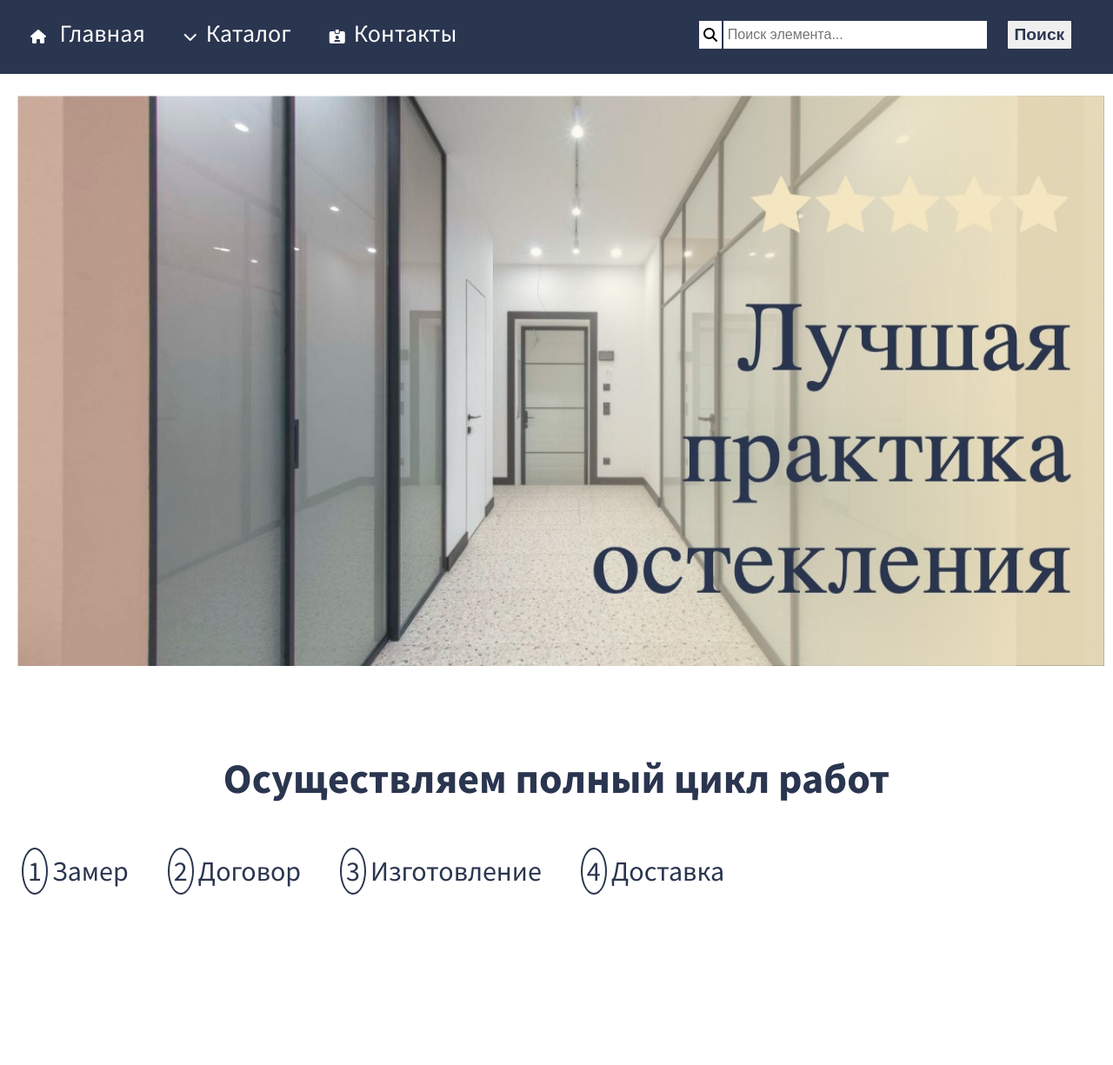
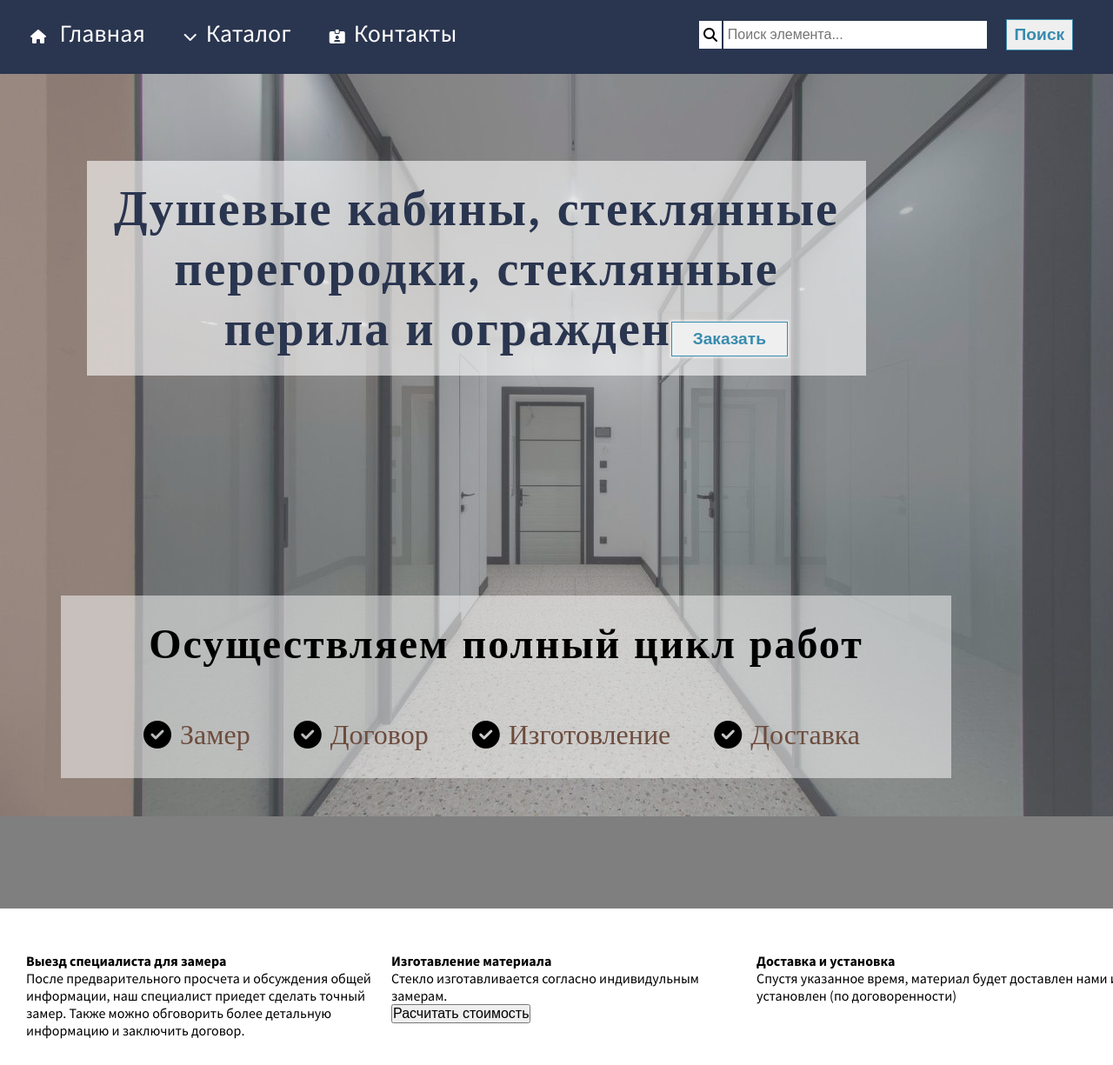
Before and after one commit to SvitLanaPavl/Website, a plain HTML site: page index.html in a window 1280 px wide. Shown: the part 115-1340 px from the top of the page at 87% size. Before the commit the page ends 1169 px from the top, so only its background shows below. Drawn offline with nearby package versions, Linux system fonts and the light colour scheme; a web font is replaced by a local one.

Commit message:
raw version of content section done

```diff
--- a/index.html
+++ b/index.html
@@ -15,7 +15,11 @@
 <link rel="preconnect" href="https://fonts.gstatic.com" crossorigin>
 <link rel="preconnect" href="https://fonts.googleapis.com">
 <link rel="preconnect" href="https://fonts.gstatic.com" crossorigin>
-<link href="https://fonts.googleapis.com/css2?family=GFS+Didot&family=Source+Sans+Pro:wght@300;400;600;700&family=Source+Serif+Pro:wght@300;400;700&display=swap" rel="stylesheet">
+<link rel="preconnect" href="https://fonts.googleapis.com">
+<link rel="preconnect" href="https://fonts.gstatic.com" crossorigin>
+<link rel="preconnect" href="https://fonts.googleapis.com">
+<link rel="preconnect" href="https://fonts.gstatic.com" crossorigin>
+<link href="https://fonts.googleapis.com/css2?family=Andada+Pro:wght@800&family=GFS+Didot&family=Libre+Baskerville:wght@700&family=Source+Sans+Pro:wght@300;400;600;700&family=Source+Serif+Pro:wght@300;400;700&display=swap" rel="stylesheet">
 <script src="https://kit.fontawesome.com/a67b53ebbb.js" crossorigin="anonymous"></script>
 
     </head>
@@ -56,7 +60,7 @@
             </div>
             <div class='navigation'>
                 <div id='nav-bar'><ul class='nav-list'>
-                    <li><a href='#'><i class="fas fa=3x fa-home"></i>
+                    <li><a href='#'><i class="fas fa-home"></i>
                         Главная</a></li>
                     <li id='catg'><a href='#'><i class="fas fa-chevron-down"></i>Каталог</a>
                         <div class='catalogue'>
@@ -95,7 +99,7 @@
                 </div>
             </div>-->
             <div class='cover-photo'>
-                <img src='images/262799773_107035708486894_7457413100493419853_n.jpeg'>
+                <img src='images/banner.jpeg'>
                 <!--<div class='free'>
                     <h2>Бесплатная консультация</h2>
                                     </div>
@@ -106,30 +110,66 @@
                                         <h2>Бесплатная доставка</h2>
                                     </div>
             </div>-->
-        </div>
+            <div id='title'>
+                <h1>Душевые кабины, стеклянные перегородки, стеклянные перила и ограждения</h1>
+                <button>Заказать</button>
             </div>
             <div class='main'>
                 <div id='title-about'>
+
                     <h1>Осуществляем полный цикл работ</h1>
                 </div>
                 <div id='array'><div class='step'>
-                <p class='number'>1</p>
+                    <i class="fas fa-2x fa-check-circle"></i>
                     <p class='description'>Замер</p>
                 </div>
                 <div class='step'>
-                <p class='number'>2</p>
+                    <i class="fas fa-2x fa-check-circle"></i>
                     <p class='description'>Договор</p>
                 </div>
                 <div class='step'>
-                <p class='number'>3</p>
+                    <i class="fas fa-2x fa-check-circle"></i>
                     <p class='description'>Изготовление</p>
                 </div>
                 <div class='step'>
-                <p class='number'>4</p>
+                    <i class="fas fa-2x fa-check-circle"></i>
                     <p class='description'>Доставка</p>
                 </div></div>
 
             </div>
+        </div>
+    </div>
+    <div class='content'>
+        <div id='specialist'>
+            <div id='sp-photo'>
+                <img>
+            </div>
+            <div class='cont-description'><h2>Выезд специалиста для замера</h2>
+            <p>После предварительного просчета и обсуждения общей информации, наш специалист приедет сделать точный замер.
+                Также можно обговорить более детальную информацию и заключить договор.</p>
+    </div>
+        </div>
+        <div id='production'>
+            <div id='pr-image'>
+                <img>
+            </div>
+            <div class='cont-description'>
+<h2>Изготавление материала</h2>
+<p>Стекло изготавливается согласно индивидульным замерам.</p>
+<button>Расчитать стоимость</button>
+            </div>
+        </div>
+        <div id='delivery'>
+            <div id='del-image'>
+                <img>
+            </div>
+            <div class='cont-description'>
+<h2>Доставка и установка</h2>
+<p>Спустя указанное время, материал будет доставлен нами и установлен (по договоренности)</p>
+            </div>
+        </div>
+    </div>
+
      <script src='interactivity.js'></script>
     </body>
 </html>
--- a/style.css
+++ b/style.css
@@ -67,12 +67,15 @@ a {
 .connect button {
     font-size: 1.3rem;
     font-weight: bolder;
-    color: #2A354F;
+
     margin: 10px;
     padding: 10px;
+    color: #388BAE;
+    font-size: 1.2rem;
+    border: 1px solid #388BAE;
+    font-weight: bold;
     background-color: white;
-    border: 2px solid #2A354F;
-    border-radius: 5px;
+    box-shadow: 0 0 2px 2px rgba(255, 255, 255, 0.5);
 
 }
 
@@ -84,11 +87,11 @@ a {
 
 .connect button:hover {
 
-color: #D2D3CF;
+color: white;
 background-color: #388BAE;
 border: 3px solid #388BAE;
 transition: 0.3s ease-out;
-transform: scale(1.1);
+
 cursor: pointer;
 }
 
@@ -192,11 +195,12 @@ justify-content: center;
     margin: 10px;
     padding: 5px;
 
-    border: 2px solid #2A354F;
-border-radius: 3px;
-    color: #2A354F;
-    font-weight: bolder;
+    color: #388BAE;
     font-size: 1.2rem;
+    border: 1px solid #388BAE;
+    font-weight: bold;
+
+    transition: all 0.3s ease-in-out;
 }
 
 #search-bar button:hover {
@@ -246,7 +250,7 @@ margin-right: 0px;
 .navigation ul li a:hover {
     background-color: #388BAE;
     border-radius: 3px;
-    transition: 0.2s ease-in all;
+    transition: 0.4s ease-in all;
 
 
 }
@@ -262,6 +266,7 @@ margin-right: 0px;
     display: block;
     position: absolute;
     background-color: #2A354F;
+    transition: 0.4s ease-in;
     z-index: 2;
 
 }
@@ -272,8 +277,8 @@ margin-right: 0px;
 
 .jumbotron {
     width: 100%;
-height: 750px;
-  margin: 5px;
+height: 960px;
+  margin: 0px;
   display: flex;
     justify-content: center;
     align-items: center;
@@ -283,12 +288,16 @@ height: 750px;
     width: 100%;
     height: 100%;
     margin-left: 0px;
-    margin-top: 15px;
-    margin-bottom: 5px;
-    padding: 15px;
+    margin-top: 0px;
+    margin-bottom: 0px;
+    padding: 0px;
+    background: rgba(0, 0, 0, 0.5);
 }
 .cover-photo img {
     width: 100%;
+    opacity: 0.5;
+    background-color: black;
+
 
 }
 
@@ -335,6 +344,11 @@ height: 750px;
 */
 
 .main {
+position: absolute;
+width: 80%;
+top: 800px;
+left: 70px;
+background-color: rgba(255, 255, 255, 0.5);
 
 }
 
@@ -346,12 +360,16 @@ height: 750px;
 
 #title-about h1 {
     font-size: 3rem;
-    color: #2A354F;
+    letter-spacing: 2px;
+    color: black;
+    font-family: 'Libre Baskerville';
 }
 
 #array {
     display: flex;
     flex-direction: row;
+    align-items: center;
+    justify-content: center;
 
 }
 
@@ -365,7 +383,10 @@ height: 750px;
 
 .description {
 font-size: 2rem;
-color: #2A354F;
+padding: 5px;
+margin: 5px;
+color: #6D4C3D;
+font-family: 'Libre Baskerville';
 }
 
 .number {
@@ -374,5 +395,64 @@ color: #2A354F;
     font-size: 2rem;
     border: solid 2px #2A354F;
     border-radius: 50%;
+    color: black;
+    font-family: 'Libre Baskerville';
+}
+
+.cover-photo #title {
+    position: absolute;
+    top: 300px;
+    left: 100px;
     color: #2A354F;
+    width: 70%;
+    background-color: rgba(255, 255, 255, 0.6);
+    padding: 10px;
+text-align: center;
+
+display: flex;
+flex-direction: column;
+
+
 }
+.cover-photo #title button {
+    width: 15%;
+    height: 40px;
+    position: absolute;
+    top: 185px;
+    right: 90px;
+    color: #388BAE;
+    font-size: 1.2rem;
+    border: 1px solid #388BAE;
+    font-weight: bold;
+    box-shadow: 0 0 2px 2px rgba(255, 255, 255, 0.5);
+
+}
+
+.cover-photo #title button:hover {
+    background-color: #388BAE;
+    color: white;
+    transition: all 0.3s ease-in-out;
+}
+
+.cover-photo #title h1 {
+    font-size: 3.5rem;
+    padding: 10px;
+    font-family: 'Libre Baskerville';
+    letter-spacing: 2px;
+
+
+}
+
+
+.content {
+    display: grid;
+    grid-template-columns: repeat(3, 1fr);
+    width: 100%;
+    margin: 20px;
+    padding: 10px;
+
+}
+
+#specialist #production #delivery {
+    width: 30%;
+}
```
Also changed, not shown: images/banner.jpeg (added). Lines whose indentation alone changed are shown as unchanged.
